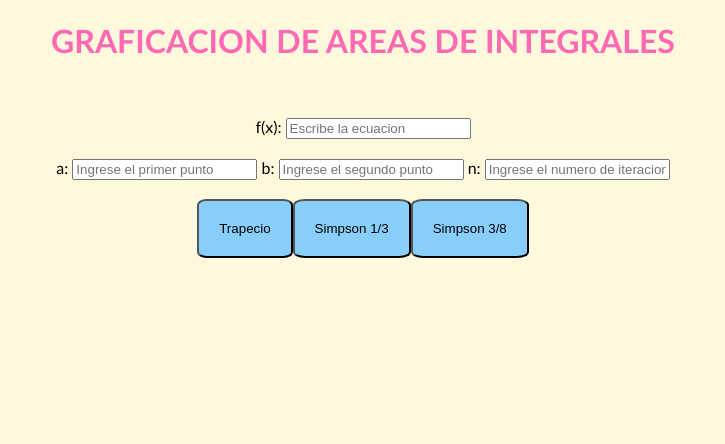
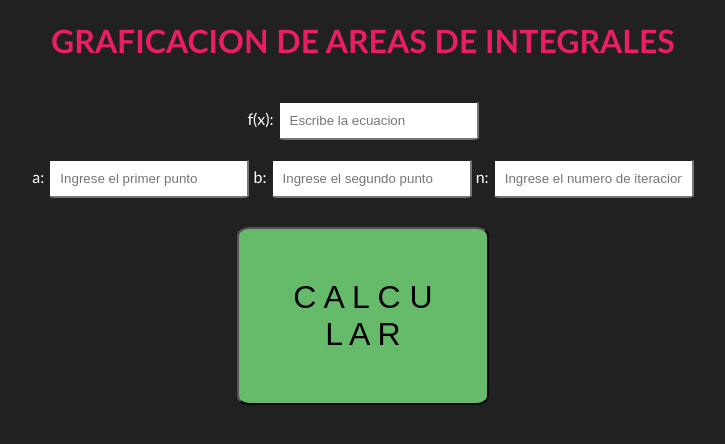
Before and after one commit to jbpixel52/Integral-Visualizer, a Flask app: page / in a window 1280 px wide. Shown: the top 444 px of the page, without its empty margins (277-1002 px from the left). Run offline with Flask 2, Linux system fonts and the light colour scheme.

Commit message:
LESSS GOOOO!

```diff
--- a/main.py
+++ b/main.py
@@ -14,12 +14,14 @@ mpl.use('Agg')
 app = Flask(__name__)
 app.config['SEND_FILE_MAX_AGE_DEFAULT'] = 0
 
+
 @app.after_request
 def after_request(response):
     response.headers["Cache-Control"] = "no-cache, no-store, must-revalidate, public, max-age=0"
     response.headers["Expires"] = 0
     response.headers["Pragma"] = "no-cache"
     return response
+
 
 def parse(expresion):
     return parse_expr(expresion)
@@ -58,23 +60,31 @@ def f(xyz):
 
 
 def integral_plot(f, a, b, N):
-    print(mpl.__version__)
+    text = f"trapecio:{trapz(f,a,b,N)}\n1/8:{simps(f,a,b,N)}\n3/8:{simps(f,a,b,N)}"
+    temptrap = float(trapz(f, a, b, N))
+    temp18 = float(simps(f, a, b, N))
+    temp38 = float(simpson38(f,a,b,N))
     x = np.linspace(a, b, num=N)
     y = f(x)
     fig, ax = plt.subplots()
-    ax.set_facecolor('xkcd:salmon')
+    ax.set_facecolor('#e91e63')
     ax.plot(x, y, 'ro', linewidth=3, color='pink')
+    ax.text(.7, 0.8, f'trapecio: {temptrap}',
+            bbox=dict(facecolor='#e91e63', alpha=0.5))
+    ax.text(.7, 0.7, f'Simpson 1/8: {temp18}',
+            bbox=dict(facecolor='#e91e63', alpha=0.5))
+    ax.text(.7, 0.6, f'Simpson 3/8: {temp38}',
+            bbox=dict(facecolor='#e91e63', alpha=0.5))
     plt.grid(True, linestyle=':')
     plt.title(f'Integral')
-    plt.plot(legend=f'x:[{x}]')
-
-    # Make the shaded region
+    plt.plot(legend=f'x:[{x}]')    # Make the shaded region
     ix = np.linspace(a, b, num=N)
     iy = f(ix)
     verts = [(a, 0), *zip(ix, iy), (b, 0)]
     t = tuple(verts)
     p = Polygon(*t)
     plt.Polygon
+
     poly = polyplot.Polygon(t, facecolor='0.9', edgecolor='0.5')
     ax.add_patch(poly)
     # plot.show()
@@ -82,7 +92,7 @@ def integral_plot(f, a, b, N):
 
 
 @app.route('/trapz')
-def trapz(f, a, b, N=50):
+def trapz(f, a, b, N):
     x = np.linspace(a, b, N+1)  # N+1 points make N subintervals
     y = f(x)
     y_right = y[1:]  # right endpoints
@@ -93,7 +103,7 @@ def trapz(f, a, b, N=50):
 
 
 @app.route('/simps1')
-def simps(f, a, b, N=50):
+def simps(f, a, b, N):
     dx = (b-a)/N
     x = np.linspace(a, b, N+1)
     y = f(x)
@@ -117,5 +127,18 @@ def butt():
     return render_template('index.html', url="static/photos/integral.png")
 
 
+def simpson38(f, a, b, N):
+    h = (b - a) / N
+    integration = f(a) + f(b)
+    for i in range(1, N):
+        k = a + i*h
+        if i % 2 == 0:
+            integration = integration + 2 * f(k)
+        else:
+            integration = integration + 3 * f(k)
+    integration = integration * 3 * h / 8
+    return integration
+
+
 if __name__ == "__main__":
     app.run(debug=True, use_reloader=False)
--- a/templates/index.html
+++ b/templates/index.html
@@ -6,23 +6,44 @@
 <head>
   <style>
     body {
-      background-color: cornsilk;
+      background-color:#212121;
       font-family: "Trebuchet MS", Helvetica, sans-serif;
       text-align: center;
+      color: #ffffff;
     }
 
     button {
-      background-color: lightskyblue;
-      font-weight: 200;
-      border-radius: 10%;
-      padding: 20px;
-      width: auto;
+      background-color: #66bb6a;
+      font-weight: 500;
+      font-size: xx-large;
+      text-decoration: wavy;
+      border-radius: 5%;
+      padding: 50px;
+      width: 100%;
       height: auto;
 
     }
+    button:hover{
+      background-color: #69F0AE;
+color:#e91e63;
+    }
 
     h1 {
-      color: hotpink;
+      color: #e91e63;
+    }
+    input{
+            font-weight: 200;
+      border-radius: 5%;
+      padding: 10px;
+      width: auto;
+      height: auto;
+    }
+    div{
+      display: flex;
+      justify-content: space-between;
+      max-width: 20%;
+      margin: auto;
+      padding: 10px;
     }
   </style>
   <title>GRAFICADOR DE INTEGRALES</title>
@@ -30,10 +51,10 @@
 
 <body>
   <h1>GRAFICACION DE AREAS DE INTEGRALES</h1>
-  <div>    <p>
+
 
     <picture><img src="{{url}}"></picture>
-</p></div>
+
 
   <form action="{{ url_for('butt') }}" method="POST">
     <label>f(x):</label>
@@ -50,9 +71,9 @@
     <input type="text" id="n" name="n" placeholder="Ingrese el numero de iteraciones" id="myInput" />
     <br />
     <br />
-    <button type="submit" name="button" value="trapecio" class="primary" href="/butt">Trapecio</a>
-      <button type="submit" name="button" value="simpson1_3" class="primary" href="/butt">Simpson 1/3</a>
-        <button type="submit" name="button" value="simpson3_8" class="primary" href="/butt">Simpson 3/8</a>
+    <div>
+    <button type="submit" name="button" value="trapecio" class="primary" href="/butt">C A L C U L A R</a>
+
   </form>
 
 </body>
```
Also changed, not shown: static/photos/integral.png.
